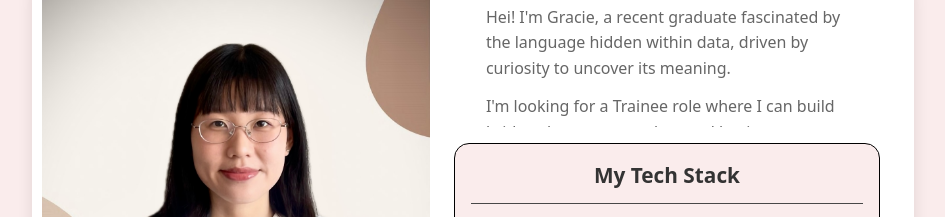
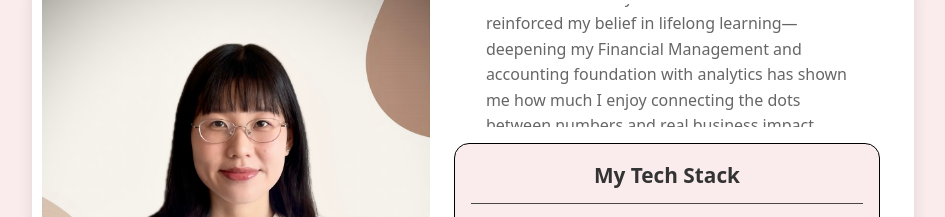
Before and after one commit to ltpUYEN/gracielearningpath, a website: page index.html in a window 1280 px wide. Shown: the part 125-342 px from the top of the page, without its empty margins (167-1112 px from the left). Drawn offline with nearby package versions, Linux system fonts and the light colour scheme.

Commit message:
update0406

```diff
--- a/index.html
+++ b/index.html
@@ -110,7 +110,7 @@
 					<div class="right-column">
 						<div class="text-content">
 							<h1>Welcome to my learning path</h1>
-							<p>Hei! I'm Gracie, a recent graduate fascinated by the language hidden within data, driven by curiosity to uncover its meaning.</p> <p>I'm looking for a Trainee role where I can build bridges between raw data and business insights. </p>
+							<p><strong>Hei! I'm Gracie</strong>. My time in Finland has reinforced my belief in lifelong learning—deepening my Financial Management and accounting foundation with analytics has shown me how much I enjoy connecting the dots between numbers and real business impact. There's something satisfying about finding clarity in complexity.</p>
 							<p>Journey through my projects below to explore my work. </p>
 						</div>
 
```
